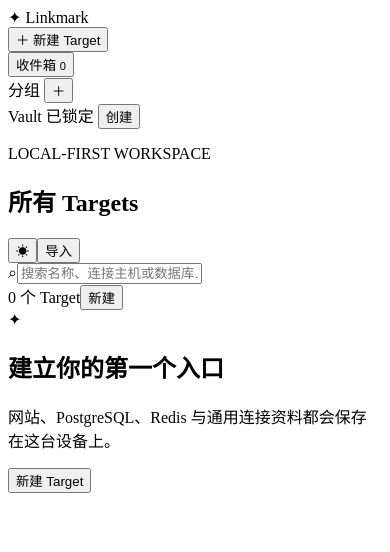
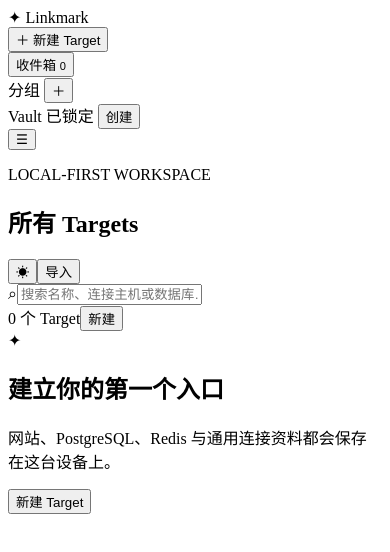
Before and after one commit to vincent-vinf/linkmark, a React (Vite) app: page / in a window 390 px wide. Shown: the top 552 px of the page. Built offline with nearby package versions, Linux system fonts and the light colour scheme.

Commit message:
feat: edit Targets and expose mobile navigation

```diff
--- a/src/App.tsx
+++ b/src/App.tsx
@@ -6,6 +6,7 @@ import { parseBackup, serializeBackup } from './portability/backup';
 import { mergeMetadata } from './portability/merge';
 import { addVaultItem, createVault, deleteVaultItem, listRecycledVaultItems, listVaultItems, mergeVaultItems, purgeExpiredVaultItems, rekeyVault, restoreVaultItem, saveVault, unlockVault, type VaultItemSummary } from './vault/vault';
 import './app.css';
+import './responsive.css';
 
 const kinds: Record<TargetKind, string> = { web: '网站', postgresql: 'PostgreSQL', redis: 'Redis', generic: '通用' };
 const newId = () => crypto.randomUUID();
@@ -24,6 +25,7 @@ export default function App() {
   const [vaultExpiry, setVaultExpiry] = useState<number | null>(null);
   const [vaultItems, setVaultItems] = useState<VaultItemSummary[]>([]);
   const [recycledItems, setRecycledItems] = useState<VaultItemSummary[]>([]);
+  const [menuOpen, setMenuOpen] = useState(false);
   const vaultRef = useRef<Kdbx | null>(null);
   const masterPasswordRef = useRef<string | null>(null);
 
@@ -52,6 +54,10 @@ export default function App() {
     if (!window.confirm('删除此 Target？关联的秘密不会被删除。')) return;
     await db.targets.delete(id);
     await reload();
+  };
+  const editTarget = async (target: Target) => {
+    const name = window.prompt('Target 名称', target.name)?.trim(); if (!name) return;
+    await db.targets.put({ ...target, name, updatedAt: new Date().toISOString() }); await reload();
   };
   const addSecret = async () => {
     if (!vaultRef.current) return setVaultDialog(true);
@@ -98,7 +104,7 @@ export default function App() {
   };
 
   return <main className="shell">
-    <aside className="sidebar">
+    <aside className={`sidebar ${menuOpen ? 'open' : ''}`}>
       <div className="brand"><span>✦</span> Linkmark</div>
       <button className="new-button" onClick={() => setEditorOpen(true)}>＋ 新建 Target</button>
       <nav>
@@ -110,7 +116,7 @@ export default function App() {
     </aside>
     <section className="content">
       <header>
-        <div><p className="eyebrow">LOCAL-FIRST WORKSPACE</p><h1>{activeGroup ? groups.find((group) => group.id === activeGroup)?.name : '所有 Targets'}</h1></div>
+        <div><button className="mobile-menu" onClick={() => setMenuOpen(!menuOpen)}>☰</button><p className="eyebrow">LOCAL-FIRST WORKSPACE</p><h1>{activeGroup ? groups.find((group) => group.id === activeGroup)?.name : '所有 Targets'}</h1></div>
         <div className="actions"><button onClick={() => setTheme(theme === 'dark' ? 'light' : 'dark')}>{theme === 'dark' ? '☀︎' : '☾'}</button>{vaultUnlocked && <button onClick={() => setVaultItems(listVaultItems(vaultRef.current!))}>Vault</button>}{vaultUnlocked && <button onClick={() => setRecycledItems(listRecycledVaultItems(vaultRef.current!))}>回收站</button>}{vaultUnlocked && <button onClick={() => void addSecret()}>＋ 秘密</button>}{vaultUnlocked && <button onClick={() => void changeMasterPassword()}>改主密码</button>}{vaultUnlocked && <button onClick={() => void downloadBackup()}>备份</button>}{vaultUnlocked && <button onClick={() => void share()}>分享</button>}<button onClick={() => void importShare()}>导入</button></div>
       </header>
       <label className="search"><span>⌕</span><input value={query} onChange={(event) => setQuery(event.target.value)} placeholder="搜索名称、连接主机或数据库…" /></label>
@@ -119,6 +125,7 @@ export default function App() {
         <div className={`kind kind-${target.kind}`}>{target.kind === 'web' ? '↗' : target.kind === 'postgresql' ? '◫' : target.kind === 'redis' ? '◆' : '◇'}</div>
         <div className="card-body"><p className="kind-label">{kinds[target.kind]}</p><h2>{target.name}</h2><p>{target.kind === 'web' ? String(target.config.url ?? '') : Object.values(target.config).filter(Boolean).join(' · ') || '未填写连接资料'}</p></div>
         {vaultUnlocked && <button className="link-secret" onClick={() => void linkSecret(target)}>秘密 {target.vaultItemIds.length}</button>}
+        <button className="edit-target" onClick={() => void editTarget(target)}>编辑</button>
         <button className="delete" aria-label={`删除 ${target.name}`} onClick={() => void removeTarget(target.id)}>×</button>
       </article>)}</div> : <div className="empty"><span>✦</span><h2>建立你的第一个入口</h2><p>网站、PostgreSQL、Redis 与通用连接资料都会保存在这台设备上。</p><button onClick={() => setEditorOpen(true)}>新建 Target</button></div>}
       {vaultUnlocked && vaultItems.length > 0 && <section className="vault-list"><h2>Vault Items</h2>{vaultItems.map((item) => <div key={item.id}><span>{item.title}</span><small>{item.username}</small><button onClick={() => void removeSecret(item.id)}>删除</button></div>)}</section>}
--- /dev/null
+++ b/src/responsive.css
@@ -0,0 +1,6 @@
+@media (max-width: 720px) {
+  .sidebar { transform: translateX(-100%); transition: transform .2s ease; }
+  .sidebar.open { transform: translateX(0); box-shadow: 16px 0 40px #0008; }
+  .mobile-menu { display: inline-block !important; }
+}
+.mobile-menu { display: none; }
```
